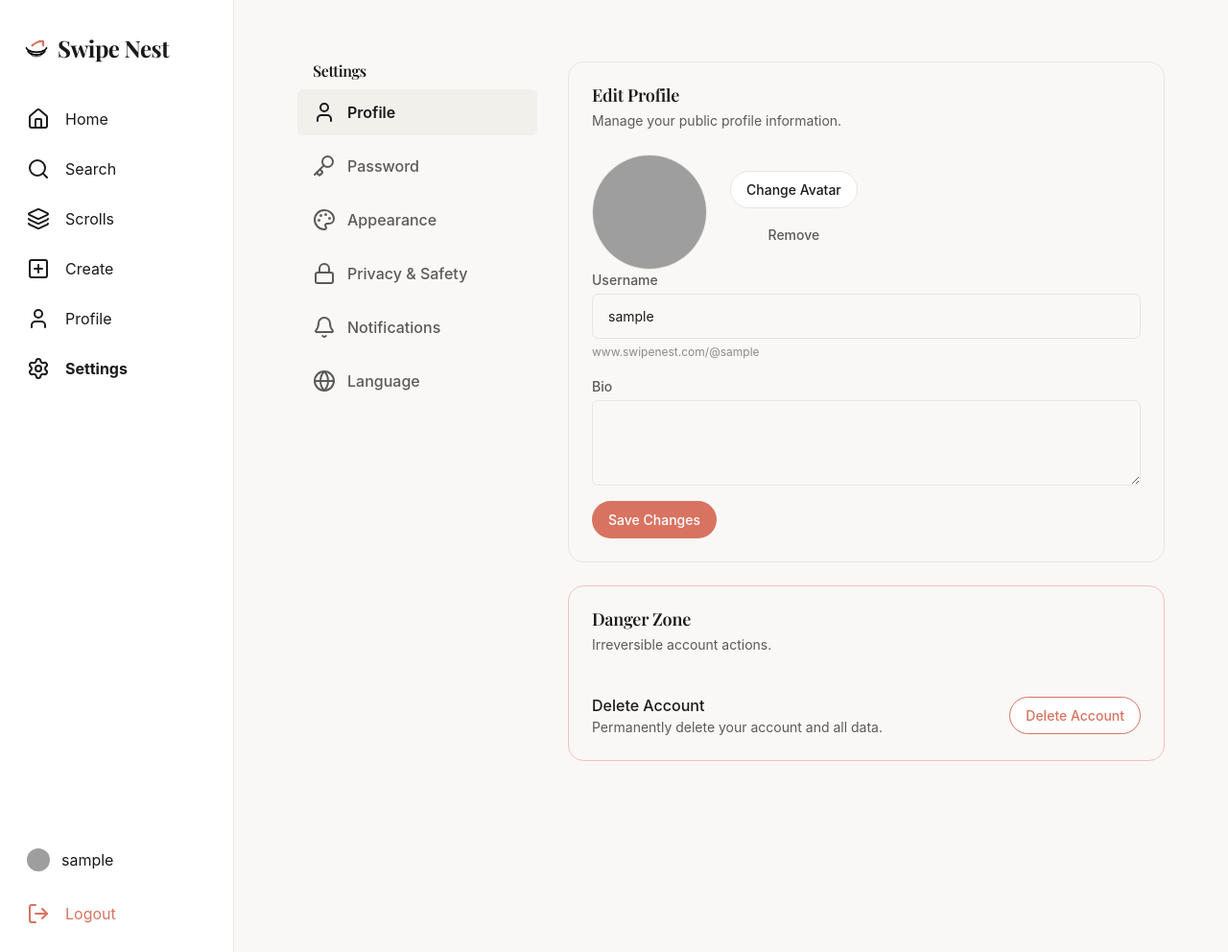
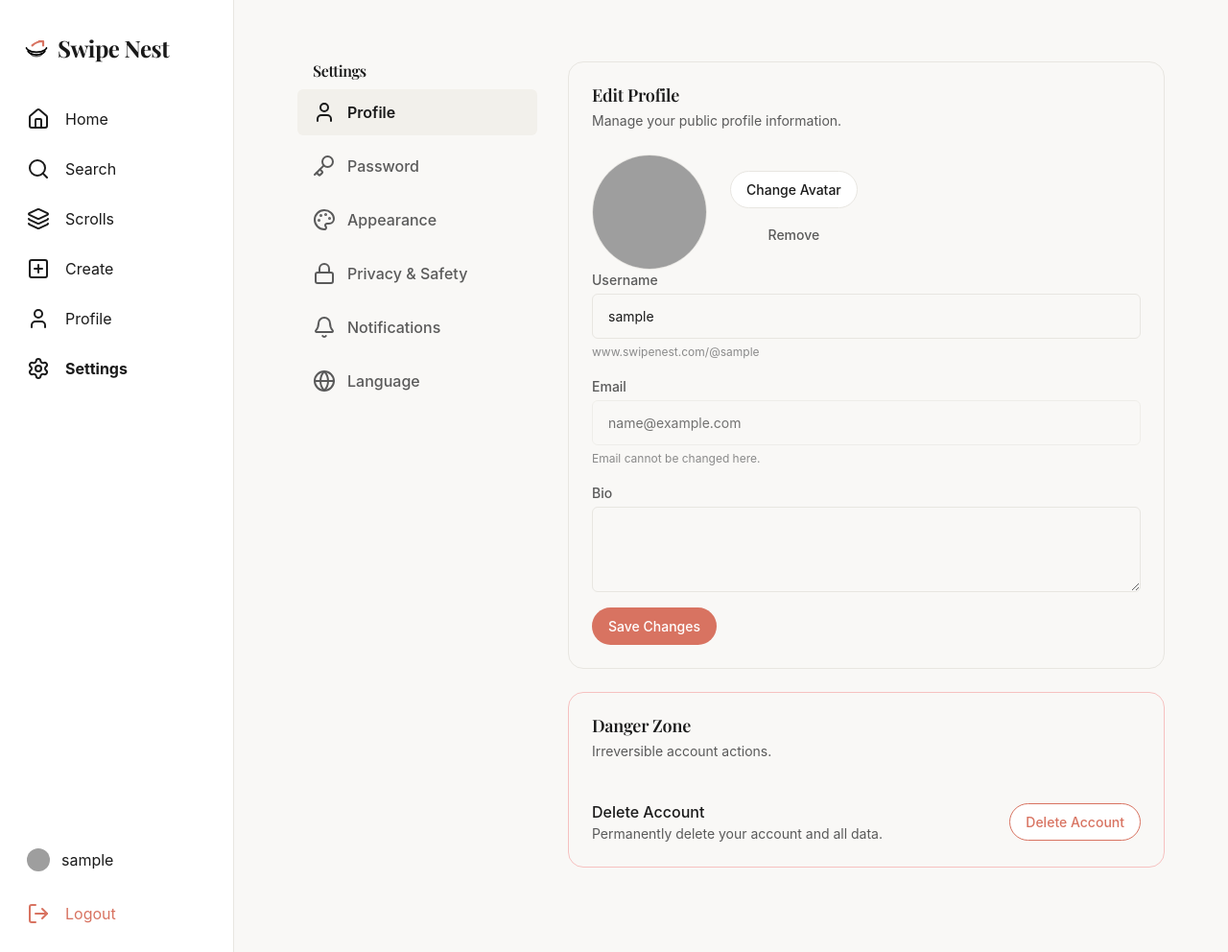
Before and after one commit to Rajvi06-10/PHP_Project, a PHP site: page /pages/settings.php in a window 1280 px wide. Shown: the whole page at 96% size. Run offline with PHP 8.4, Linux system fonts and the light colour scheme; the visitor is signed in with stand-in values (Sample User, id 1); some web fonts are replaced; grey boxes are pictures that could not be loaded.

Commit message:
email in settings

```diff
--- a/pages/settings.php
+++ b/pages/settings.php
@@ -166,7 +166,7 @@ if ($_SERVER['REQUEST_METHOD'] === 'POST') {
     }
 }
 
-$stmt = $pdo->prepare("SELECT username, bio, avatar_url FROM users WHERE id = ?");
+$stmt = $pdo->prepare("SELECT username, email, bio, avatar_url FROM users WHERE id = ?");
 $stmt->execute([$userId]);
 $user = $stmt->fetch();
 $avatarSrc = $user['avatar_url'] ? (strpos($user['avatar_url'], 'http') === 0 ? $user['avatar_url'] : '../' . $user['avatar_url']) : 'https://i.pravatar.cc/150?img=11';
@@ -389,6 +389,12 @@ $avatarSrc = $user['avatar_url'] ? (strpos($user['avatar_url'], 'http') === 0 ?
                             </div>
 
                             <div class="input-group">
+                                <label class="input-label">Email</label>
+                                <input type="email" class="input-field" value="<?= htmlspecialchars($user['email'], ENT_QUOTES, 'UTF-8') ?>" disabled style="opacity:0.6;cursor:not-allowed;">
+                                <p class="text-xs text-tertiary mt-1">Email cannot be changed here.</p>
+                            </div>
+
+                            <div class="input-group">
                                 <label class="input-label">Bio</label>
                                 <textarea name="bio" class="input-field" rows="3"><?= htmlspecialchars($user['bio'] ?? '', ENT_QUOTES, 'UTF-8') ?></textarea>
                             </div>
```
